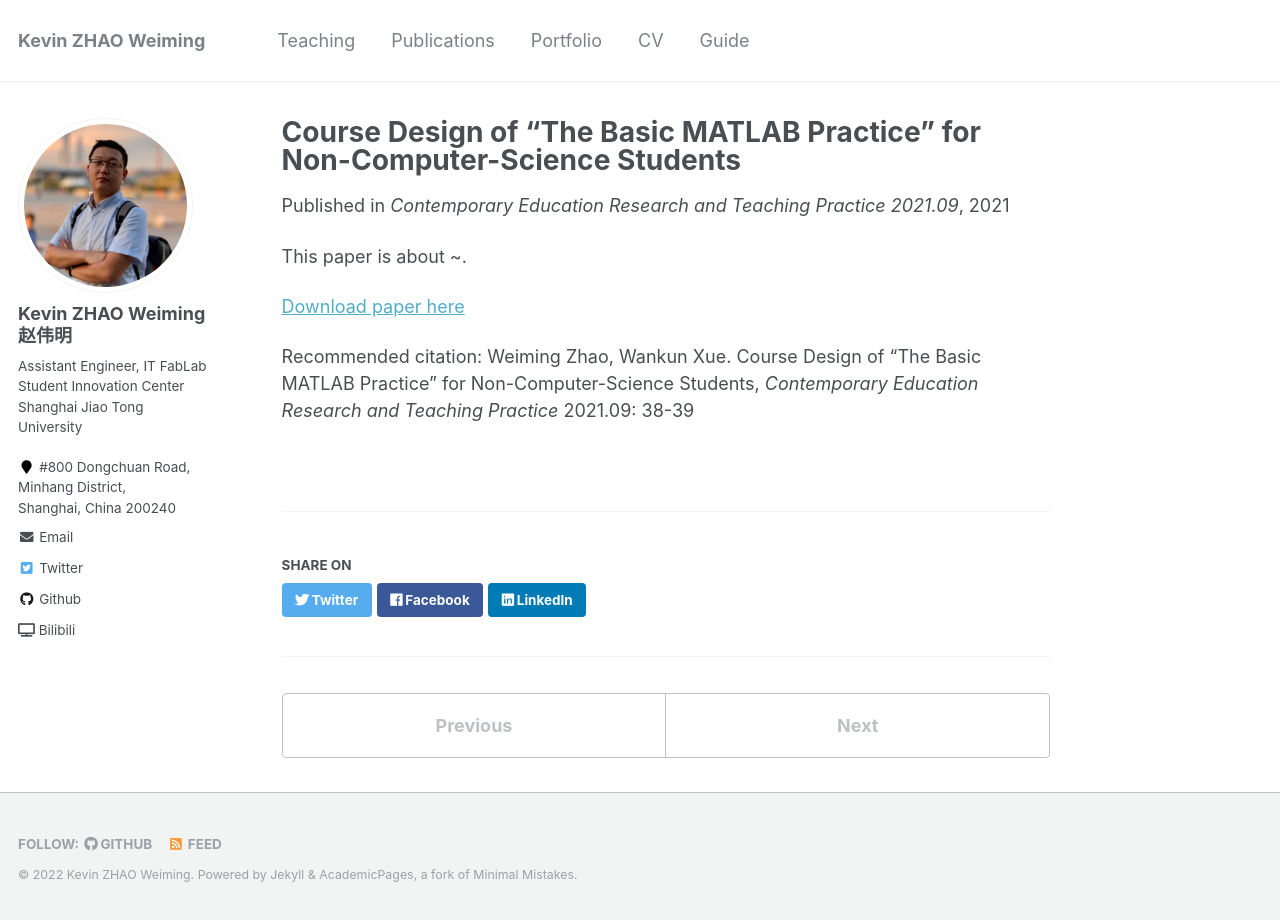
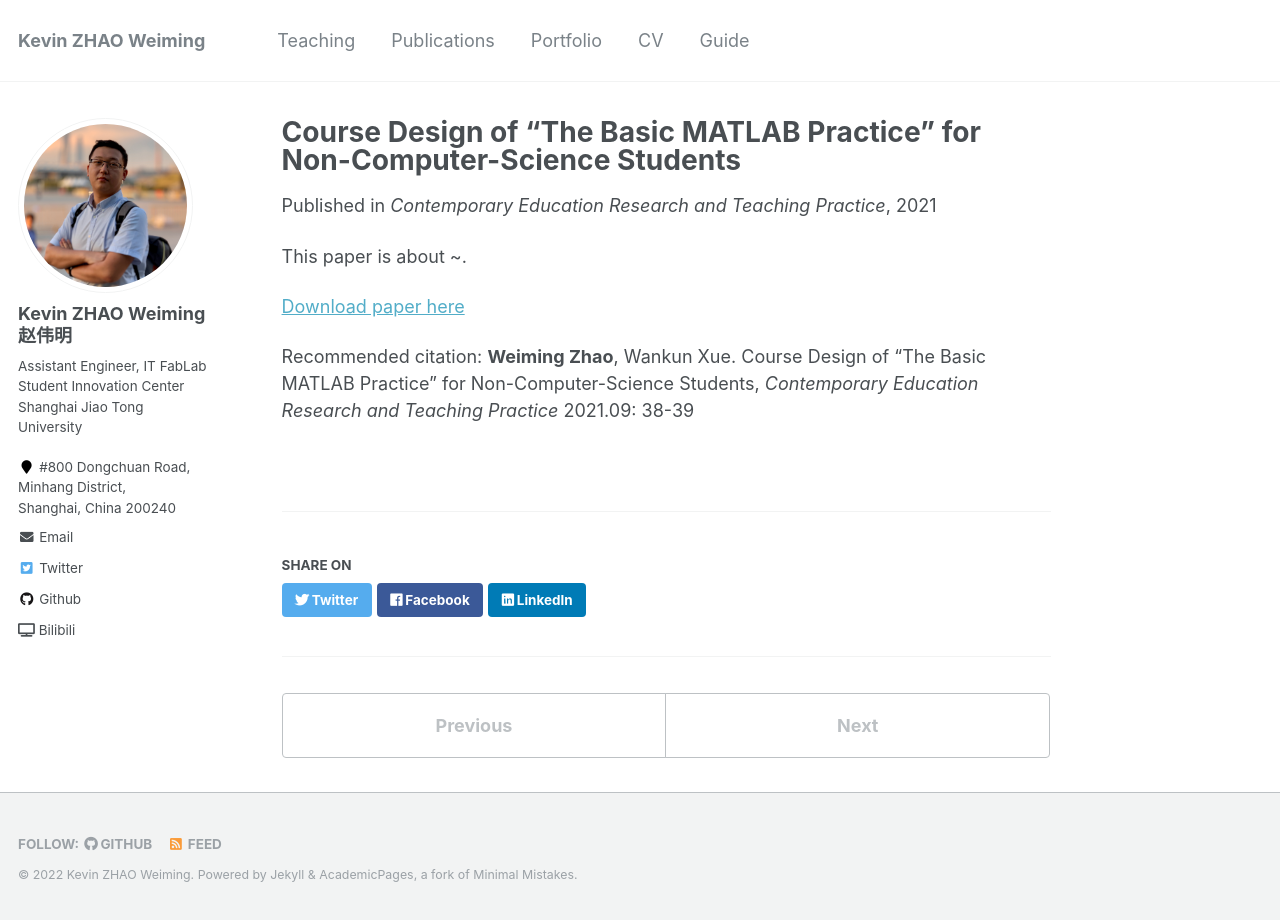
Before and after one commit to zwm0426/zwm0426.github.io, a Jekyll site: the page built from _publications/2021-09-01-paper-title-number-2.md, in a window 1280 px wide. Built offline with Jekyll 4.4.1, drawn with Linux system fonts in a browser that asks for light colours.

Commit message:
publications

```diff
--- a/_publications/2021-09-01-paper-title-number-2.md
+++ b/_publications/2021-09-01-paper-title-number-2.md
@@ -4,7 +4,7 @@ collection: publications
 permalink: /publication/2021-09-01-paper-title-number-2
 # excerpt: 'This paper is about the number 2. The number 3 is left for future work.'
 date: 2021-09-01
-venue: 'Contemporary Education Research and Teaching Practice 2021.09'
+venue: 'Contemporary Education Research and Teaching Practice'
 # paperurl: 'http://academicpages.github.io/files/paper2.pdf'
 # citation: 'Weiming Zhao, Wankun Xue. Course Design of "The Basic MATLAB Practice" for Non-Computer-Science Students, Contemporary Education Research and Teaching Practice 2021.09: 38-39'
 ---
@@ -12,4 +12,4 @@ This paper is about ~.
 
 [Download paper here](http://academicpages.github.io/files/paper2.pdf)
 
-Recommended citation: Weiming Zhao, Wankun Xue. Course Design of “The Basic MATLAB Practice” for Non-Computer-Science Students, *Contemporary Education Research and Teaching Practice* 2021.09: 38-39
+Recommended citation: **Weiming Zhao**, Wankun Xue. Course Design of “The Basic MATLAB Practice” for Non-Computer-Science Students, *Contemporary Education Research and Teaching Practice* 2021.09: 38-39
```
Also changed, not shown: _publications/2020-06-01-paper-title-number-1.md (+1 -1 lines), _publications/2021-09-01-paper-title-number-3.md (+1 -1 lines).
